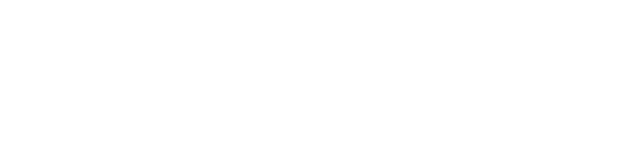
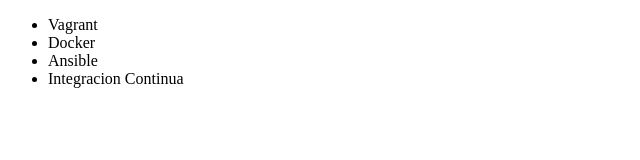
Before and after one commit to CodigoLerma/alura-git, a plain HTML site: page index.html in a window 1280 px wide. Shown: the whole page, without its empty margins (0-640 px from the left). Drawn offline with Linux system fonts and the light colour scheme.

```diff
--- a/index.html
+++ b/index.html
@@ -4,9 +4,17 @@
     <meta charset="UTF-8">
     <meta http-equiv="X-UA-Compatible" content="IE=edge">
     <meta name="viewport" content="width=device-width, initial-scale=1.0">
-    <title>Document</title>
+    <title>Cursos de Alura</title>
 </head>
 <body>
 
+    <ul>
+        <li>Vagrant</li>
+        <li>Docker</li>
+        <li>Ansible</li>
+        <li>Integracion Continua</li>
+
+    </ul>
+
 </body>
 </html>
```
